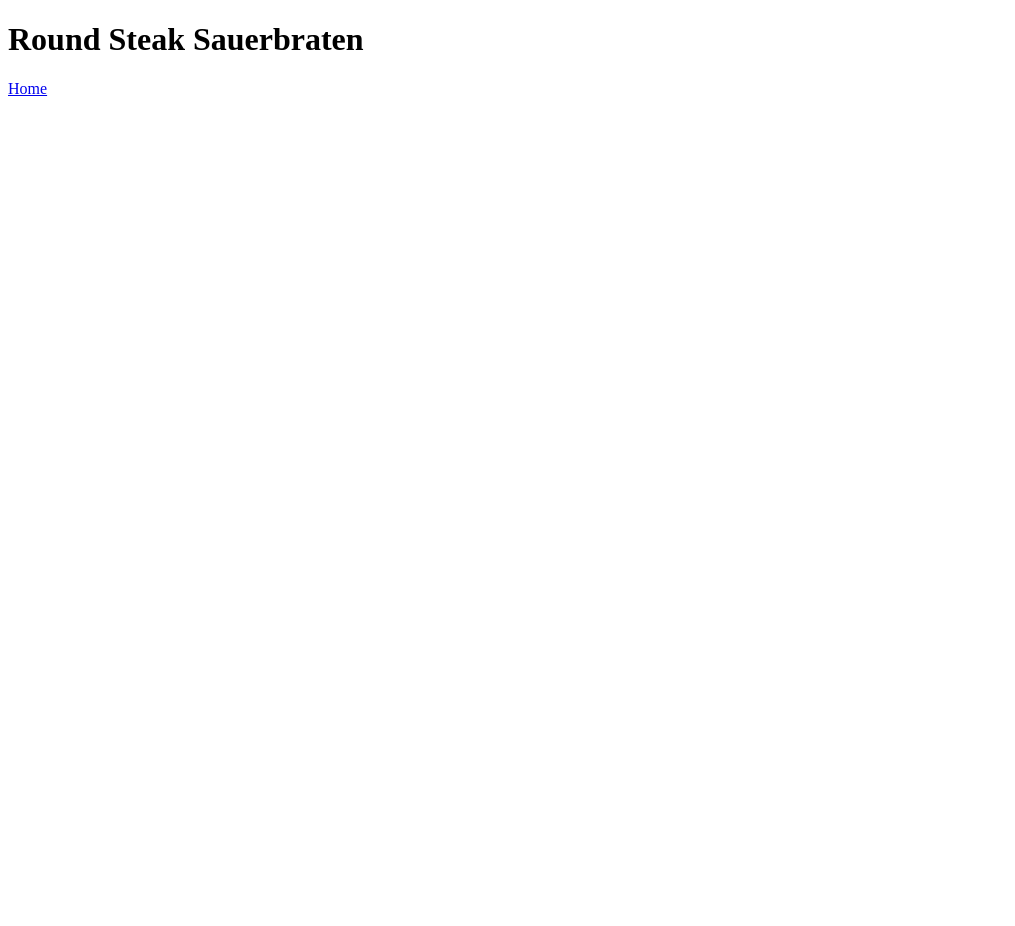
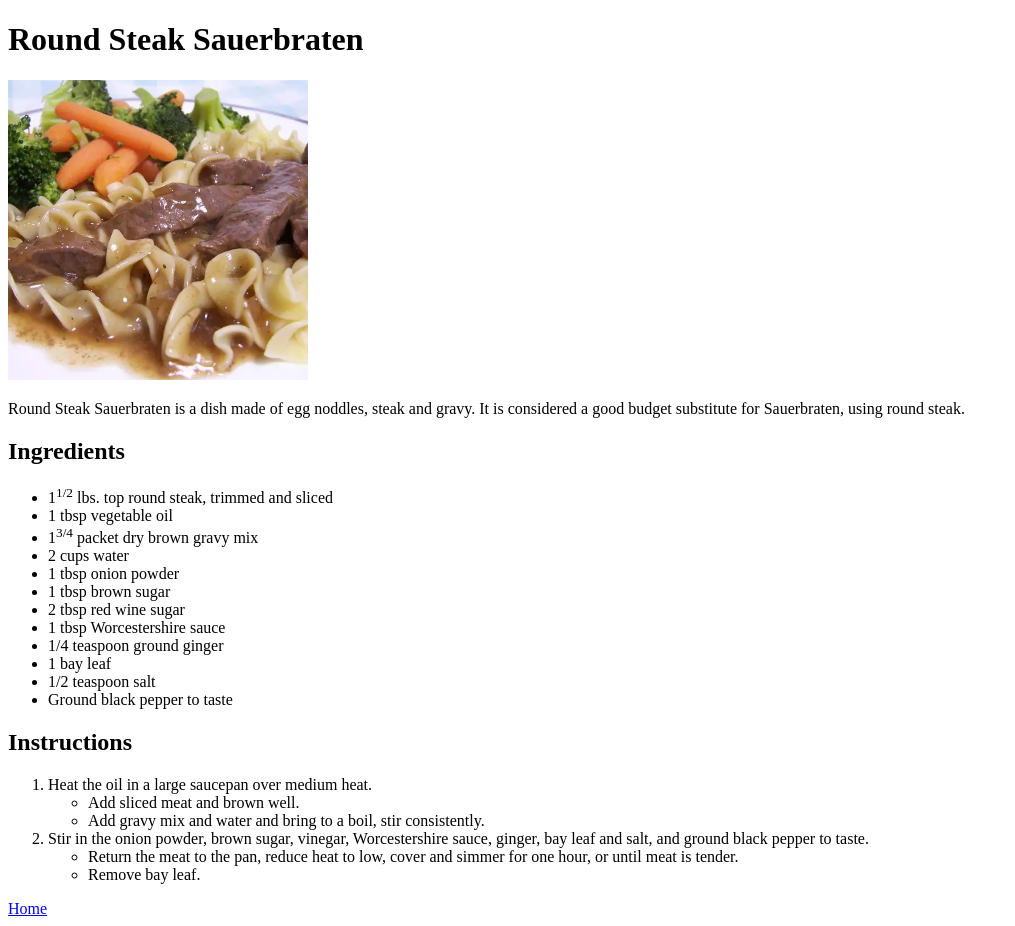
Before and after one commit to sharkbytezz/odin-recipes, a plain HTML site: page recipes/round-steak-sauerbraten.html in a window 1280 px wide. Shown: the whole page, without its empty margins (0-1015 px from the left). Before the commit the page ends 800 px from the top, so only its background shows below. Drawn offline with Linux system fonts and the light colour scheme.

Commit message:
Finish RSS Page, add Cheesecake page
The RSS page is finished, and soon the cheesecake page will be done as well.
This brings us closer to having a complete website.

```diff
--- a/recipes/round-steak-sauerbraten.html
+++ b/recipes/round-steak-sauerbraten.html
@@ -2,11 +2,52 @@
 <html lang="en">
 	<head>
 		<meta charset="UTF-8">
-		<title> Round Steak Sauerbraten </title>
+		<title> Round Steak Sauerbraten | Odin Recipes</title>
 	</head>
 	<body>
 			<h1> Round Steak Sauerbraten </h1>
-
+			<img width="300px" src="../images/rss.png"
+			alt="A picture of the Round Steak Sauerbraten dish. It is made of
+			egg noodles with steak atop of it. Next to the dish on the plate is
+			some steamed broccoli and carrots.">
+			<p>Round Steak Sauerbraten is a dish made of egg noddles,
+				steak and gravy. It is considered a good budget substitute for
+				Sauerbraten, using round steak.</p>
+			<h2>Ingredients</h2>
+			<ul>
+				<li> 1<sup>1/2</sup> lbs. top round steak, trimmed and sliced</li>
+				<li> 1 tbsp vegetable oil </li>
+				<li> 1<sup>3/4</sup> packet dry brown gravy mix</li>
+				<li>2 cups water</li>
+				<li>1 tbsp onion powder</li>
+				<li>1 tbsp brown sugar</li>
+				<li>2 tbsp red wine sugar</li>
+				<li>1 tbsp Worcestershire sauce</li>
+				<li>1/4 teaspoon ground ginger</li>
+				<li>1 bay leaf</li>
+				<li>1/2 teaspoon salt</li>
+				<li>Ground black pepper to taste</li>
+			</ul>
+			<h2>Instructions</h2>
+			<ol>
+				<li> Heat the oil in a large saucepan over medium heat.</li>
+				<ul>
+				<li>Add sliced meat and brown well.</li>
+				<li> Add gravy mix and water and bring to a boil,
+					stir consistently.</li>
+				</ul>
+				<li>Stir in the onion powder, brown sugar, vinegar,
+					Worcestershire sauce,
+					ginger, bay leaf and salt,
+					 and ground black pepper to taste.
+					<ul>
+						<li>Return the meat to the pan,
+							reduce heat to low,
+							cover and simmer for one hour,
+							or until meat is tender. </li>
+						<li>Remove bay leaf.</li>
+					</ul>
+			</ol>
 			<a href="../index.html">Home</a>
 	</body>
 </html>
```
Also changed, not shown: index.html (+8 -1 lines), recipes/cheesecake.html (added, +15 -0 lines), images/cheesecake.JPG (added), images/rss.png (added).
